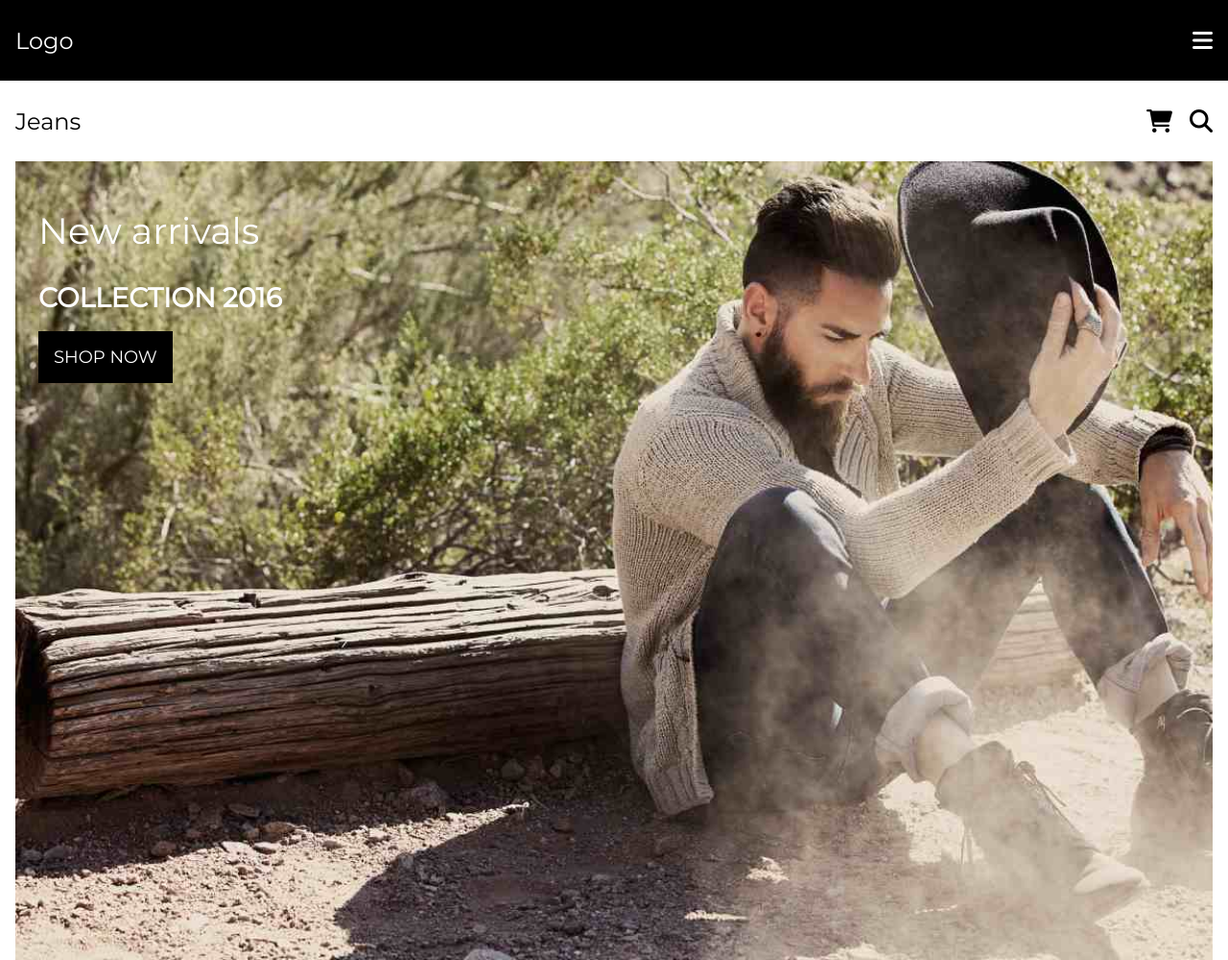
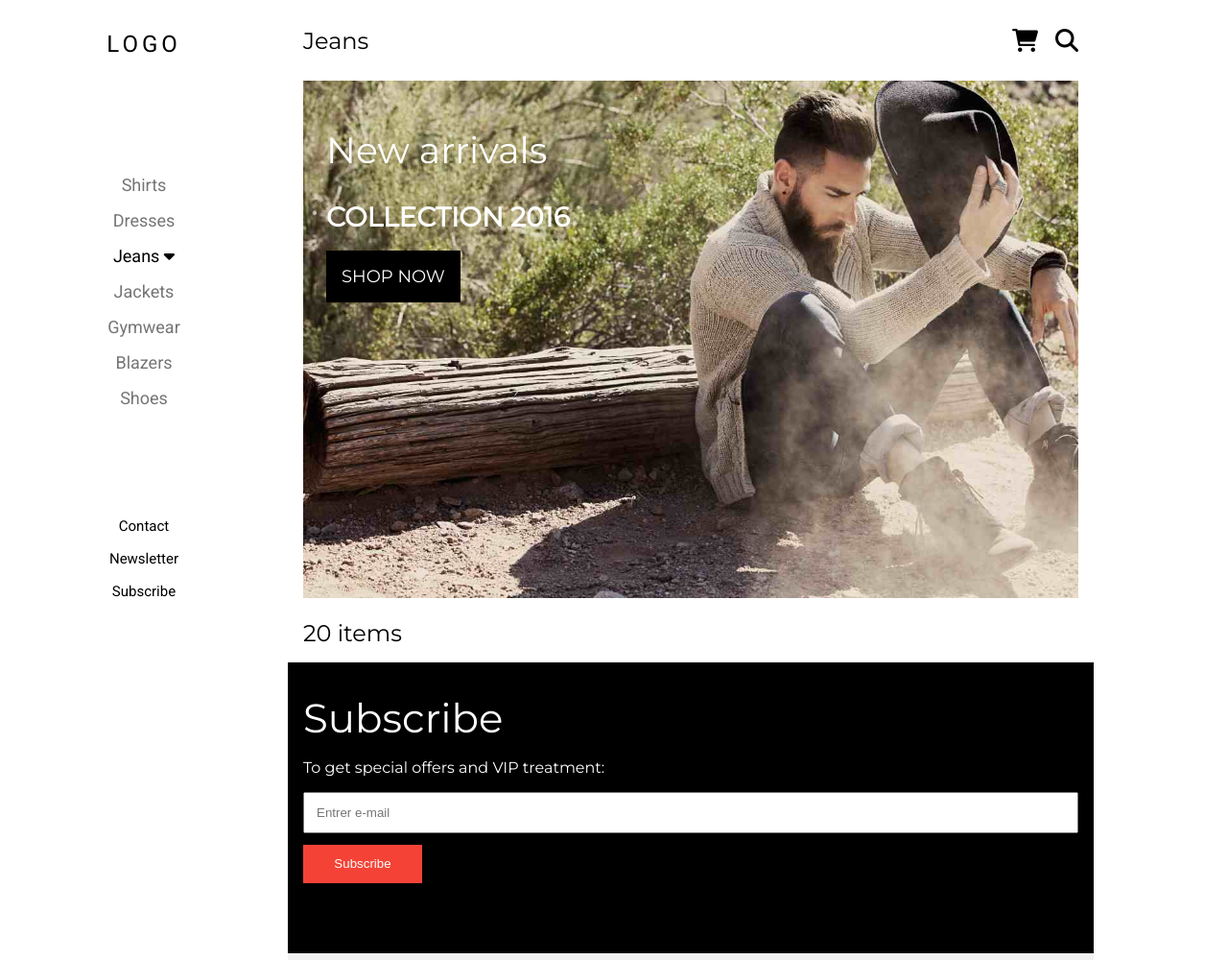
Before and after one commit to mimi-max/clothing-store-integration, a website: page src/index.html in a window 1280 px wide. Shown: the top 1000 px of the page at 96% size. Drawn offline with Linux system fonts and the light colour scheme; no server answers.

Commit message:
i finished pc resolution

```diff
--- a/src/index.html
+++ b/src/index.html
@@ -18,6 +18,7 @@
 </head>
 
 <body>
+    <div class="ajustement">
 
     <header class="header">
         <div class="header__logo">Logo</div>
@@ -31,7 +32,9 @@
                 <div><i class="fa-solid fa-magnifying-glass"></i></div>
             </div>
         </section>
+
         <div class="banner">
+
             <img src="./img/jeans.jpeg" alt="" class="banner__img">
             <div class="banner__description">
                 <h1 class="banner__description-title">New arrivals</h1>
@@ -104,6 +107,7 @@
         <p>Powered by <a href="#" class="footer-link">W3.css</a></p>
     </footer>
     <div class="overlay"></div>
+</div>
     <nav class="topbar">
         <div class="topbar__logo">LOGO</div>
         <div class="sidebar__close"><i class="fa fa-remove"></i>
--- a/src/script/main.js
+++ b/src/script/main.js
@@ -47,6 +47,7 @@ function CloseMenuWithOverlay() {
     openSideMenuIcon()
     overlayclose.classList.remove("overlayOne");
     sidebar.classList.remove("openSideBar")
+    OpenSideBar.classList.remove("iconBakgroundClick");
 
 }
 overlayclose.addEventListener('click', CloseMenuWithOverlay)
--- a/src/style/style.css
+++ b/src/style/style.css
@@ -70,7 +70,8 @@ html, body {
     font-size: 38px;
     font-weight: normal;
 }
-.banner__description-collection{
+
+.banner__description-collection {
     color: #fff;
 }
 
@@ -154,6 +155,7 @@ html, body {
 .informations {
     display: flex;
     padding: 64px 12px;
+    background-color: #f1f1f1;
 }
 
 .information__contact {
@@ -378,7 +380,7 @@ li:not(:first-child):hover {
     position: fixed;
     inset: 0;
     /* background: linear-gradient(0deg, rgba(255, 255, 255, 1) 0%, rgba(0, 0, 0, 1) 4%, rgba(255, 255, 255, 0) 93%); */
-    background: linear-gradient(0deg, rgba(17,16,16,1) 0%, rgba(226,220,220,0) 57%);
+    background: linear-gradient(0deg, rgba(17, 16, 16, 1) 0%, rgba(226, 220, 220, 0) 57%);
 
     display: none;
     z-index: 4;
@@ -387,10 +389,57 @@ li:not(:first-child):hover {
 .overlayOne {
     display: block;
 }
-.iconBakgroundClick{
-    background-color:#757575;
+
+.iconBakgroundClick {
+    background-color: #757575;
     height: 84px;
     display: flex;
     align-items: center;
     color: #000;
 }
+
+@media only screen and (min-width: 1000px) {
+    .header {
+        display: none;
+    }
+    .topbar{
+        width:300px
+    }
+
+    .topbar {
+        display: block;
+    }
+
+    .container {
+        margin-top: 0;
+    }
+
+    .article {
+        display: flex;
+    }
+
+    .ajustement{
+        padding-left: 300px;
+        padding-right: 140px;
+    }
+
+    .sidebar__close {
+        display: none;
+    }
+
+    .article__typesofclothing,.topbar__logo,.topbar__logo {
+        display: flex;
+        align-items: center;
+    }
+    .topbar__logo{
+        padding: 32px;
+        justify-content: center;
+    }
+    .topbar__clothing,.topbar-contact{
+        text-align: center;
+    }
+    .topbar__clothing-jeans__type{
+        text-align: right;
+    }
+
+}
```
